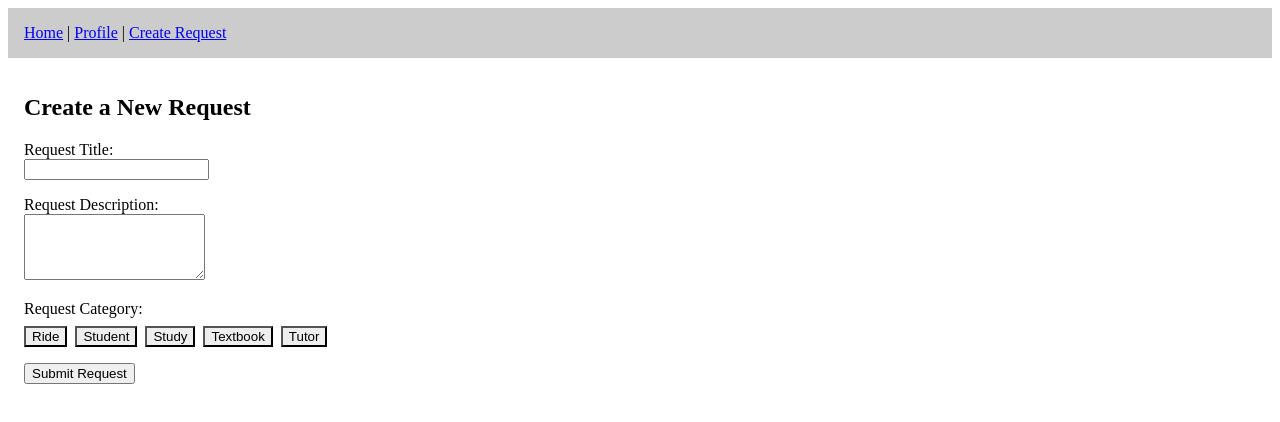
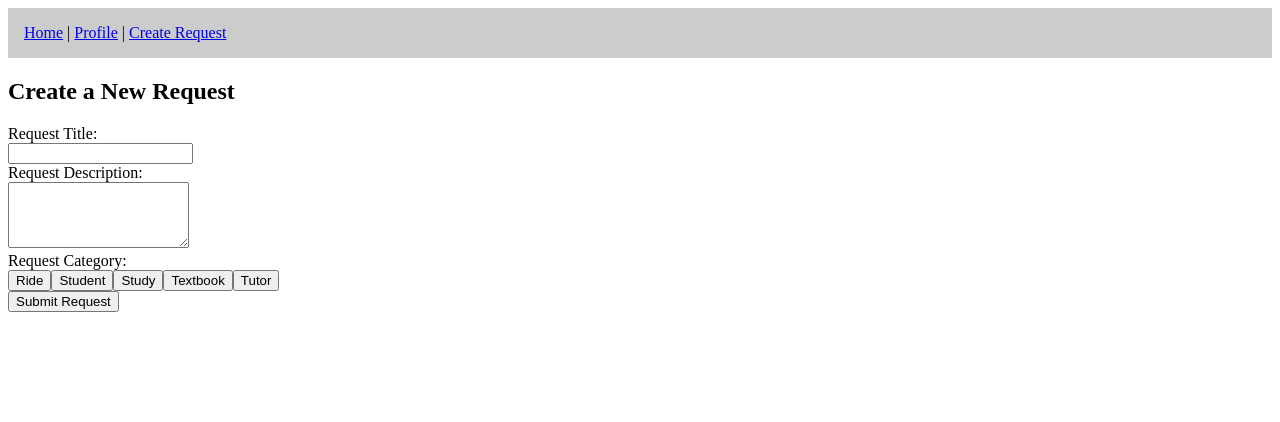
Before and after one commit to Undalevein/LMUHacks, a React (Vite) app: page /create-request in a window 1280 px wide. Shown: the top 422 px of the page. Built offline with nearby package versions, Linux system fonts and the light colour scheme.

Commit message:
changes to CR

```diff
--- a/src/components/CreateRequest.jsx
+++ b/src/components/CreateRequest.jsx
@@ -14,10 +14,10 @@ function CreateRequest() {
   }
 
   return (
-    <div style={{ padding: '1rem' }}>
+    <div header>
       <h2>Create a New Request</h2>
       <form onSubmit={handleSubmit}>
-        <div style={{ marginBottom: '1rem' }}>
+        <div title>
 
           <label>
             Request Title:<br />
@@ -30,7 +30,7 @@ function CreateRequest() {
           </label>
 
         </div>
-        <div style={{ marginBottom: '1rem' }}>
+        <div desc>
 
           <label>
             Request Description:<br />
@@ -43,21 +43,17 @@ function CreateRequest() {
           </label>
 
         </div>
-        <div style={{ marginBottom: '1rem' }}>
+        <div labels>
 
           <label>
             Request Category:
           </label>
-          <div style={{ marginTop: '0.5rem' }}>
+          <div buttons>
             {categories.map((cat) => (
               <button
                 key={cat}
                 type="button"
                 onClick={() => setCategory(cat)}
-                style={{
-                  marginRight: '0.5rem',
-                  background: category === cat ? '#ccc' : '#eee'
-                }}
               >
                 {cat.charAt(0).toUpperCase() + cat.slice(1)}
               </button>
--- a/src/supabaseClient.js
+++ b/src/supabaseClient.js
@@ -1,9 +1,4 @@
 import { createClient } from "@supabase/supabase-js";
-
-const supabaseUrl = import.meta.env.VITE_SUPABASE_URL;
-const supabaseKey = import.meta.env.VITE_SUPABASE_KEY;
-
-export const supabase = createClient(supabaseUrl, supabaseKey);
 const supabaseUrl =
   import.meta.env.VITE_SUPABASE_URL || "https://xyzcompany.supabase.co";
 const supabaseAnonKey =
```
